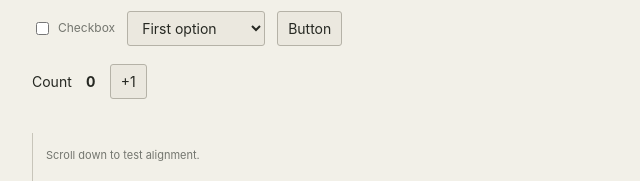
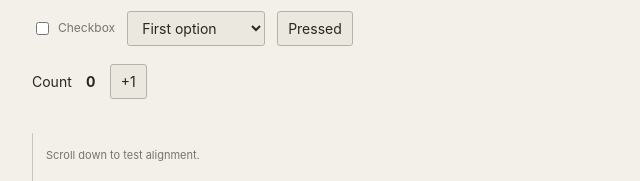
Before and after one commit to TestingWasTaken/TestingWasTaken, an Electron app: page src/renderer/welcome-v18.html in a window 1440 px wide. Both pictures are taken after a click on the button "Button". Shown: the part 319-500 px from the top of the page, 393-1033 px from the left. Drawn offline with Linux system fonts and the light colour scheme.

Commit message:
Make the welcome click test visibly respond

```diff
--- a/src/renderer/welcome-v18.html
+++ b/src/renderer/welcome-v18.html
@@ -67,6 +67,12 @@
 
   <script>
     let count = 0;
+    const testButton = document.querySelector('#test-button');
+    testButton.addEventListener('click', () => {
+      const pressed = testButton.dataset.pressed !== 'true';
+      testButton.dataset.pressed = String(pressed);
+      testButton.textContent = pressed ? 'Pressed' : 'Button';
+    });
     document.querySelector('#increment').addEventListener('click', () => {
       count += 1;
       document.querySelector('#count').textContent = String(count);
```
